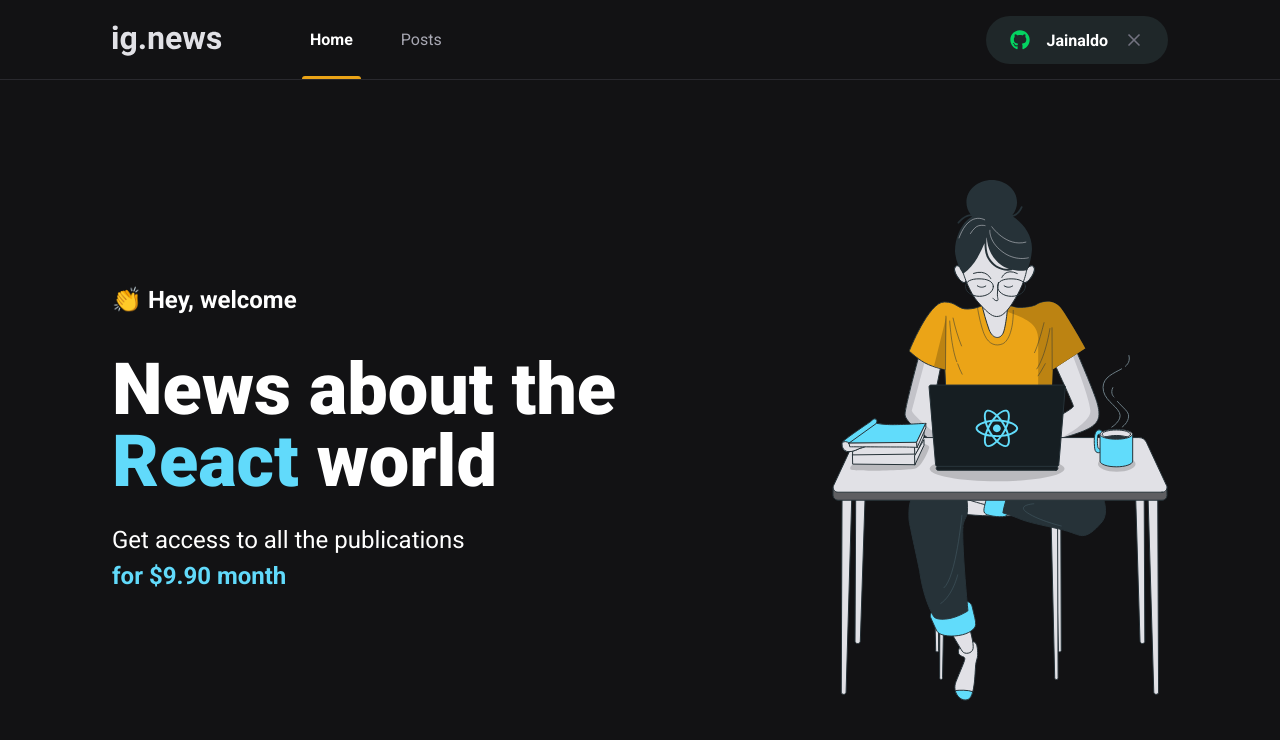
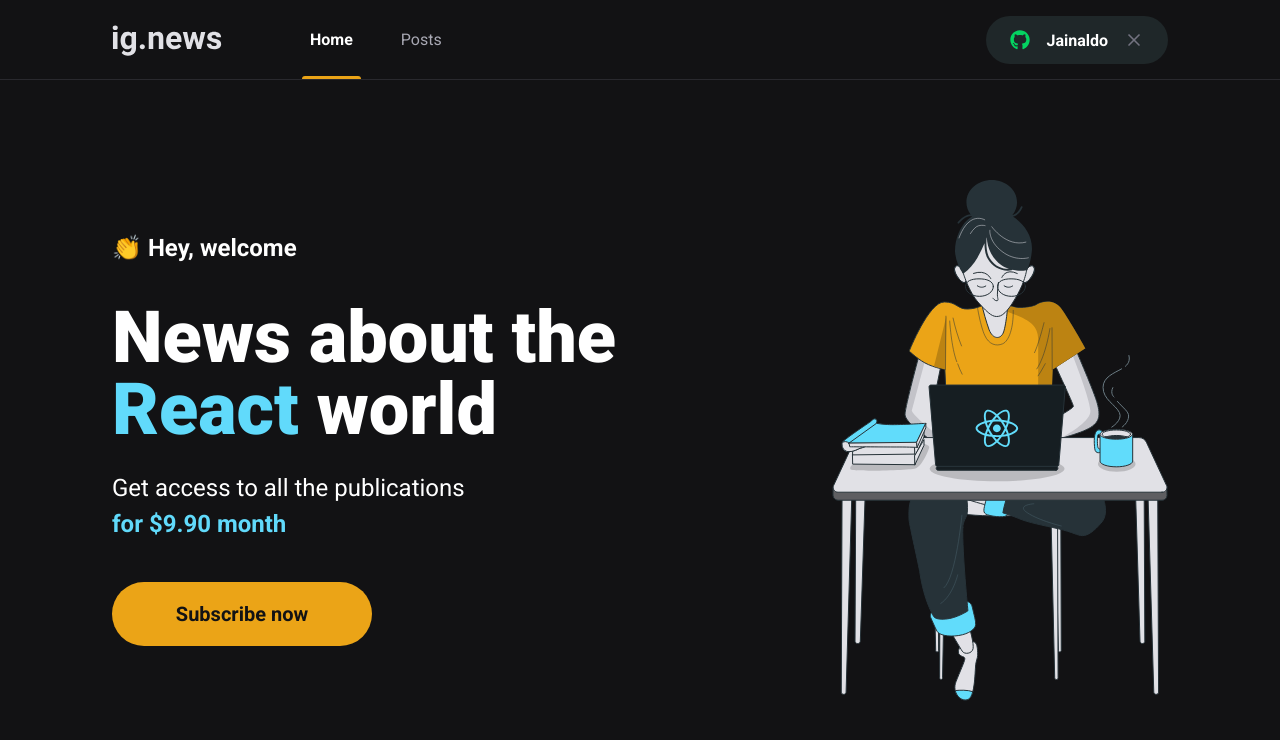
Before and after one commit to jainaldo/ignews, a Next.js app: page / in a window 1280 px wide. Shown: the top 740 px of the page. Built offline with nearby package versions, Linux system fonts and the light colour scheme.

Commit message:
Componente: SubscribeButton

```diff
--- /dev/null
+++ b/src/components/SubscribeButton/index.tsx
@@ -0,0 +1,9 @@
+import styles from './styles.module.scss';
+
+export function SubscribeButton() {
+  return (
+    <button type="button" className={styles.subscribeButton}>
+      Subscribe now
+    </button>
+  )
+}
--- /dev/null
+++ b/src/components/SubscribeButton/styles.module.scss
@@ -0,0 +1,20 @@
+.subscribeButton {
+  width: 260px;
+  height: 4rem;
+  border: 0;
+  border-radius: 2rem;
+  background-color: var(--yellow-500);
+  color: var(--gray-900);
+  font-size: 1.25rem;
+  font-weight: bold;
+
+  display: flex;
+  align-items: center;
+  justify-content: center;
+
+  transition: filter 0.2s;
+
+  &:hover {
+    filter: brightness(0.8);
+  }
+}
--- a/src/pages/home.module.scss
+++ b/src/pages/home.module.scss
@@ -39,5 +39,9 @@
     }
   }
 
+  button {
+    margin-top: 2.5rem;
+  }
+
 
 }
--- a/src/pages/index.tsx
+++ b/src/pages/index.tsx
@@ -1,6 +1,7 @@
 import Head from "next/head";
 
 import styles from './home.module.scss';
+import { SubscribeButton } from "../components/SubscribeButton";
 
 export default function Home() {
   return (
@@ -16,6 +17,7 @@
             Get access to all the publications <br />
             <span>for $9.90 month</span>
           </p>
+          <SubscribeButton />
         </section>
         <img src="/images/avatar.svg" alt="Girl coding" />
       </main>
```
